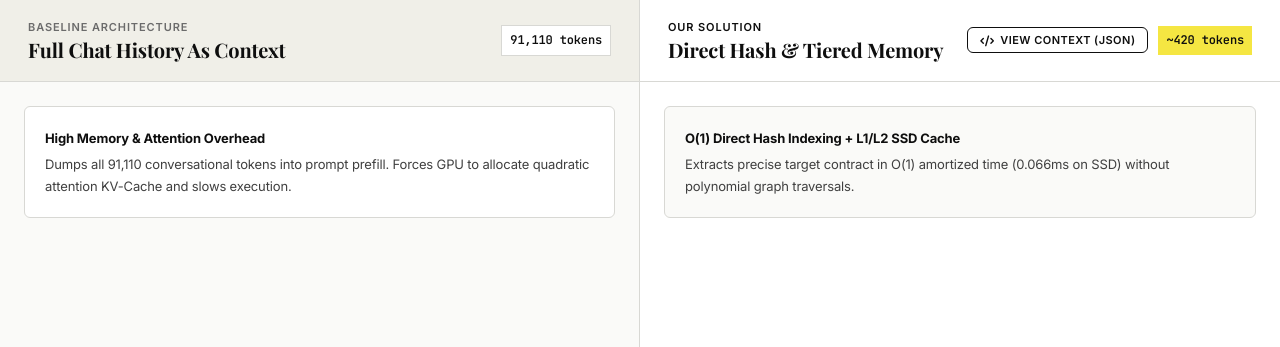
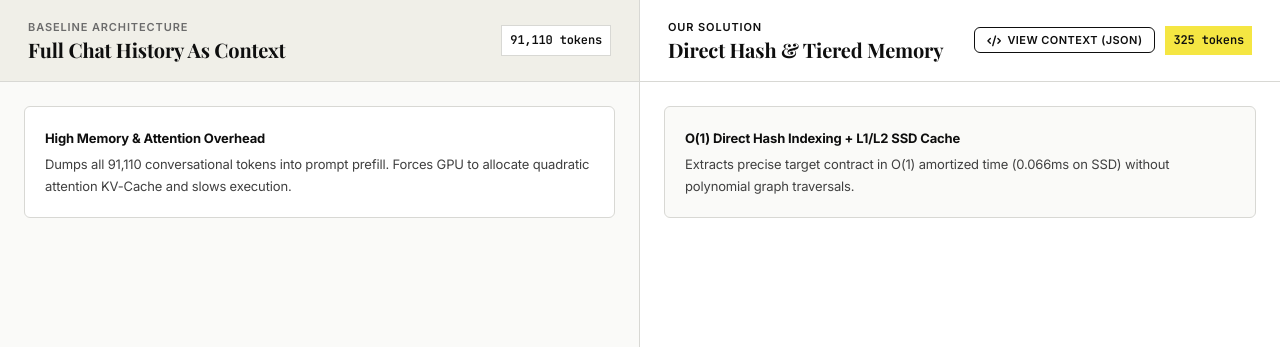
Before and after one commit to kshrs/bfscontext, a Flask app: template frontend/templates/index2.html in a window 1280 px wide, after a click on "2. TEST THE PRODUCT". Shown: the part 73-420 px from the top of the page. Run offline with Flask 3, Linux system fonts and the light colour scheme; the template is opened without the code that fills it, so the values that code supplies are empty; some web fonts are replaced.

Commit message:
fix(ui): dynamically show actual capsule tokens in right header badge

```diff
--- a/frontend/templates/index2.html
+++ b/frontend/templates/index2.html
@@ -549,8 +549,8 @@
                 <i class="fa-solid fa-code"></i>
                 <span>View Context (JSON)</span>
               </button>
-              <span style="font-family: 'JetBrains Mono'; font-size: 12px; font-weight: 700; padding: 4px 8px; background: var(--hi); color: var(--on-hi);">
-                ~420 tokens
+              <span id="headerCapsuleBadge" style="font-family: 'JetBrains Mono'; font-size: 12px; font-weight: 700; padding: 4px 8px; background: var(--hi); color: var(--on-hi);">
+                325 tokens
               </span>
             </div>
           </div>
@@ -744,8 +744,13 @@
         document.getElementById('totalRunsCount').innerText = `${avg.total_runs || 1} ${avg.total_runs === 1 ? 'Run' : 'Runs'}`;
       }
 
+      const runs = data.runs || [];
+      if (runs.length > 0 && runs[0].capsule_tokens) {
+        const badge = document.getElementById('headerCapsuleBadge');
+        if (badge) badge.innerText = `${runs[0].capsule_tokens.toLocaleString()} tokens`;
+      }
+
       const tbody = document.getElementById('runsTableBody');
-      const runs = data.runs || [];
       if (runs.length === 0) {
         tbody.innerHTML = `<tr><td colspan="8" style="padding: 24px; text-align: center; color: var(--mid);">No benchmark runs logged yet. Execute one in "Test the Product"!</td></tr>`;
         return;
@@ -963,6 +968,11 @@
     }
 
     function updateAuditMetrics(data) {
+      if (data.capsule && data.capsule.tokens) {
+        const badge = document.getElementById('headerCapsuleBadge');
+        if (badge) badge.innerText = `${data.capsule.tokens.toLocaleString()} tokens`;
+      }
+
       if (data.averages) {
         const avg = data.averages;
         document.getElementById('metricTokensSaved').innerText = (avg.avg_tokens_saved || data.tokens_saved).toLocaleString();
```
